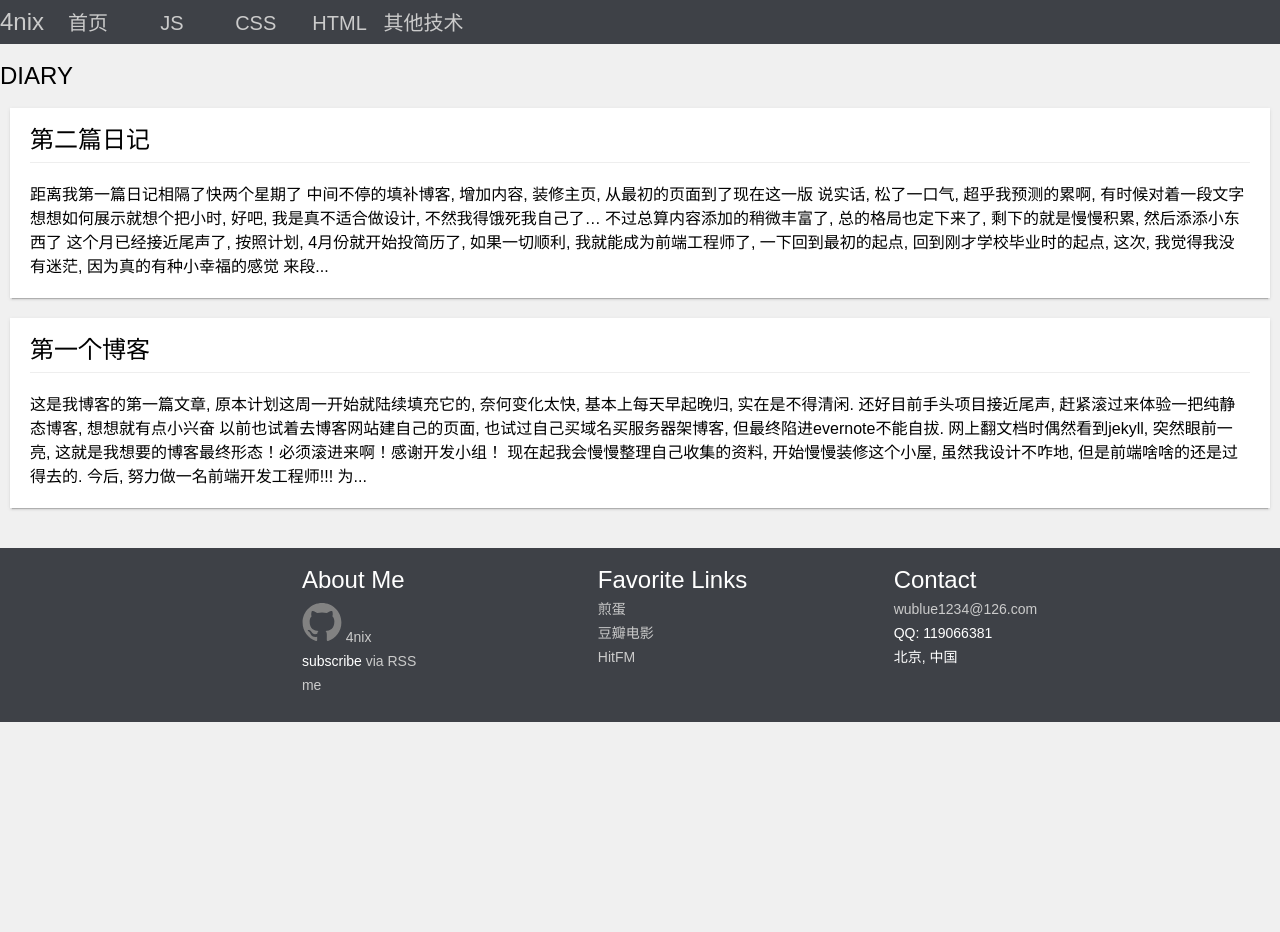
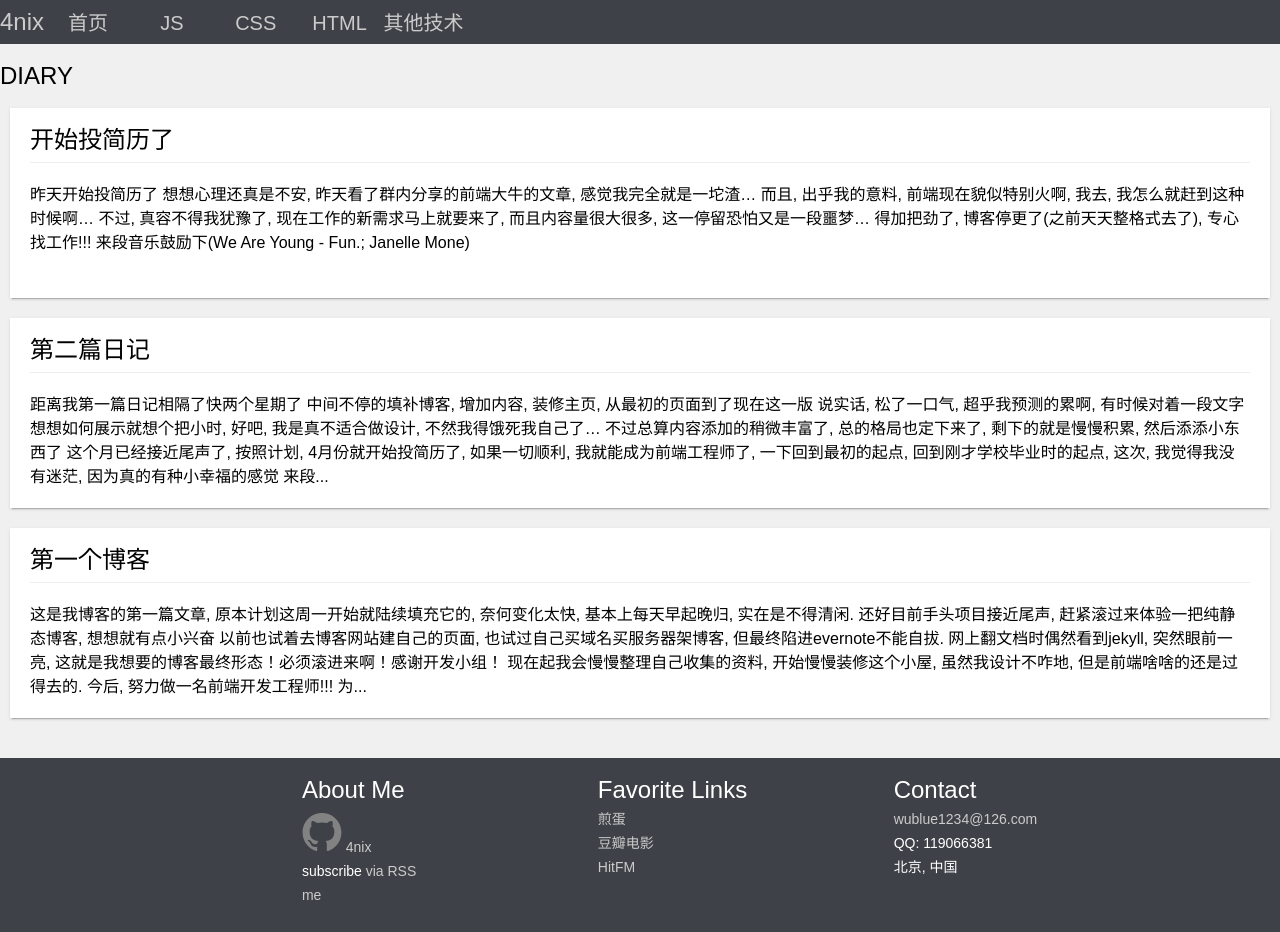
Before and after one commit to 4nix/blog, a Jekyll site: the page built from categories/diary.html, in a window 1280 px wide. Built offline with Jekyll 4.4.1, drawn with Linux system fonts in a browser that asks for light colours; before the commit the page ends 900 px from its top, so only the background shows below that.

Commit message:
fix bug for avatar

```diff
--- a/_posts/diary/2016/2016-03-17-first-blog.markdown
+++ b/_posts/diary/2016/2016-03-17-first-blog.markdown
@@ -1,7 +1,7 @@
 ---
 layout: post
 title:  "第一个博客"
-custom_date: 2016-03-17 21:38:00 +0800
+custom_date: 2016-03-17 21:38:00
 categories: diary
 uid: 1459584026
 ---
--- /dev/null
+++ b/_posts/diary/2016/2016-04-08-go.markdown
@@ -0,0 +1,29 @@
+---
+layout: post
+title:  开始投简历了
+custom_date: 2016-04-08 08:52:55
+categories: diary
+uid: 1460076782
+---
+昨天开始投简历了
+
+想想心理还真是不安, 昨天看了群内分享的前端大牛的文章, 感觉我完全就是一坨渣...
+
+<br>
+
+而且, 出乎我的意料, 前端现在貌似特别火啊, 我去, 我怎么就赶到这种时候啊...
+
+<br>
+
+不过, 真容不得我犹豫了, 现在工作的新需求马上就要来了, 而且内容量很大很多, 这一停留恐怕又是一段噩梦...
+
+<br>
+
+得加把劲了, 博客停更了(之前天天整格式去了), 专心找工作!!!
+![加油](http://ww4.sinaimg.cn/small/6ff2374djw1f2p0po18hmg201g01uq2t.gif)
+
+<br>
+
+来段音乐鼓励下(We Are Young - Fun.; Janelle Mone)
+
+<script type="text/javascript" src="http://www.xiami.com/widget/player-single?uid=0&sid=1771690229&mode=js"></script>
--- a/about.md
+++ b/about.md
@@ -18,7 +18,7 @@
 	  <hr>
 	  <p class="joke">这些闹心的段子: </p>
 	  <p>出生的时候, 护士看到我的脸对我妈说你确定要生出来么...
-	  <p>相亲的妹子看到我说这位置有人了...
+	  <p>虽然我长的丑, 但是我想得美啊...
 	  <p>iphone6要上市了, 太好了, 终于可以买iphone3了...
 	  <p>摔倒在地上的老奶奶看到是我爬起来就走了...
 	  <p><img src="../images/fun/1.gif">
@@ -28,3 +28,4 @@
 <script src="{{ "/javascripts/plugin/jquery.imageblur.js" | prepend: site.baseurl }}"></script>
 <script>
 jQuery("#avatar").imageblur();
+</script>
--- a/categories/diary.html
+++ b/categories/diary.html
@@ -5,7 +5,7 @@
  <div class="row row-list">
     <h1>DIARY</h1>
 
-   {% for post in site.categories.diary reversed limit:10 %}
+   {% for post in site.categories.diary limit:10 %}
    <div class="row-list-item">
      <section>
        <h1><a class="post-link" title="{{ post.title }}" href="{{ post.url | prepend: site.baseurl }}">{{ post.title }}</a></h1>
--- a/css/index.css
+++ b/css/index.css
@@ -312,6 +312,7 @@
 /*  row about */
 .row-about .avatar img {
   width: 140px;
+  height: 186px;
 }
 
 .row-about .joke {
--- a/index.html
+++ b/index.html
@@ -25,7 +25,7 @@
     <p>鸡鸣上工地, 狗眠方归寝
     <p>扯淡有基友, 往来俱穷丁
     <p>可以调戏我, 搅基情
-    <p>无弹窗之扰心, 无广告之乱形
+    <p>无弹窗之扰民, 无广告之乱形
     <p>南阳诸葛庐，西蜀子云亭
     <p>孔子曰: 丑怎么了?
   </div>
```
Also changed, not shown: javascripts/plugin/jquery.imageblur.js (+1 -7 lines), _posts/diary/2016/2016-03-29-29th.markdown (renamed from _posts/diary/2016/2016-02-29-29th.markdown).
